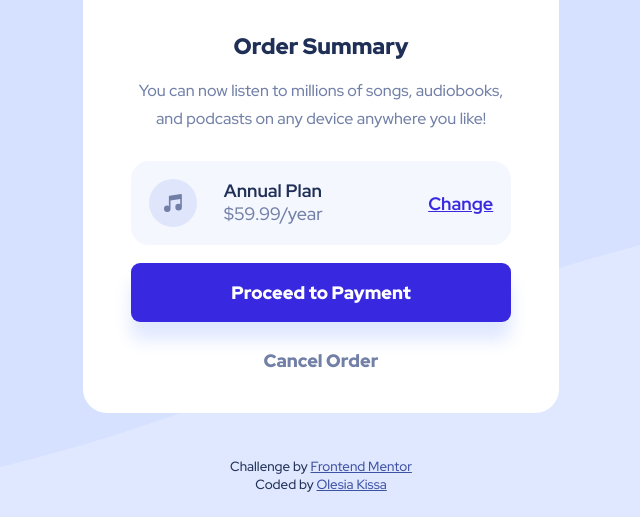
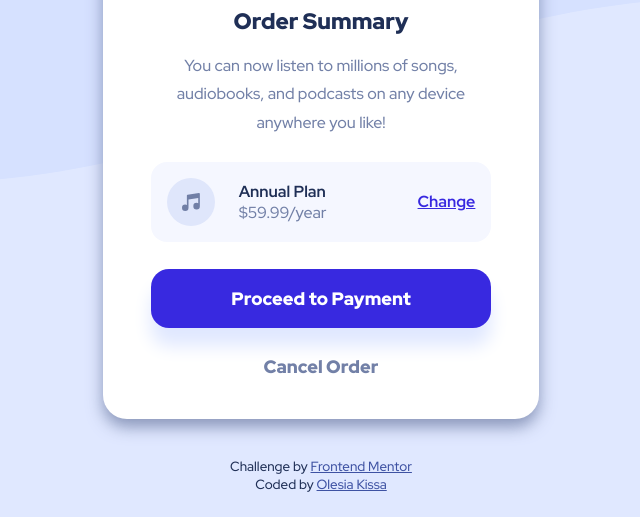
Before and after one commit to olesiakissa/fm-solutions, a plain HTML site: page order-summary-component/index.html in a window 1536 px wide. Shown: the part 283-800 px from the top of the page, without its empty margins (447-1087 px from the left). Drawn offline with Linux system fonts and the light colour scheme.

Commit message:
Add desktop layout and edit card shadow
Replace old screenshots with new ones because card
shadow was added.
Fix text alignment in the plan container.
Make CTA button borders similar to the
borders of the container above for visual matching.

```diff
--- a/order-summary-component/style.css
+++ b/order-summary-component/style.css
@@ -49,6 +49,7 @@ body {
   flex-direction: column;
   justify-content: space-between;
   margin: 1em auto;
+  box-shadow: 0 .5em 1em hsla(224, 23%, 55%, 0.788);
 }
 
 .card header {
@@ -94,7 +95,7 @@ body {
   align-self: stretch;
   display: flex;
   justify-content: space-between;
-  align-content: baseline;
+  align-content: center;
 }
 
 .annual-plan-icon {
@@ -122,6 +123,7 @@ body {
 
 .annual-plan-text {
   margin: 0 auto 0 1.5em;
+  align-self: center;
 }
 
 .annual-plan-text p:first-child {
@@ -148,7 +150,7 @@ body {
 .cta-proceed {
   background: var(--bright-blue);
   color: #fff;
-  border-radius: 0.5em;
+  border-radius: 1em;
   align-self: stretch;
   padding: 1em 2em;
   box-shadow: 0 1em 1em var(--pale-blue);
@@ -204,11 +206,7 @@ footer {
   }
 
   .summary-text {
-    line-height: 1.8;
-  }
-
-  .annual-plan-container {
-    font-size: 1.125rem;
+    line-height: 1.7;
   }
 
   .cta-proceed,
@@ -216,4 +214,34 @@ footer {
     margin: 1em 0 0.5em;
   }
 
+  footer {
+    margin-block-start: 0;
+  }
+
 }
+
+/* Desktop layout */
+@media screen and (min-width: 1440px) {
+
+  body {
+    background: url("images/pattern-background-desktop.svg") center top no-repeat;
+    background-size: contain;
+  }
+
+  .card {
+    width: 55%;
+  }
+
+  .summary-text {
+    line-height: 1.8;
+  }
+
+  .annual-plan-container {
+    font-size: 1rem;
+  }
+
+  .cta-proceed {
+    margin-block-start: 1.5em;
+  }
+
+}
```
Also changed, not shown: order-summary-component/images/card-desktop.png (added), order-summary-component/images/card-mobile.png, order-summary-component/images/card-tablet.png.
